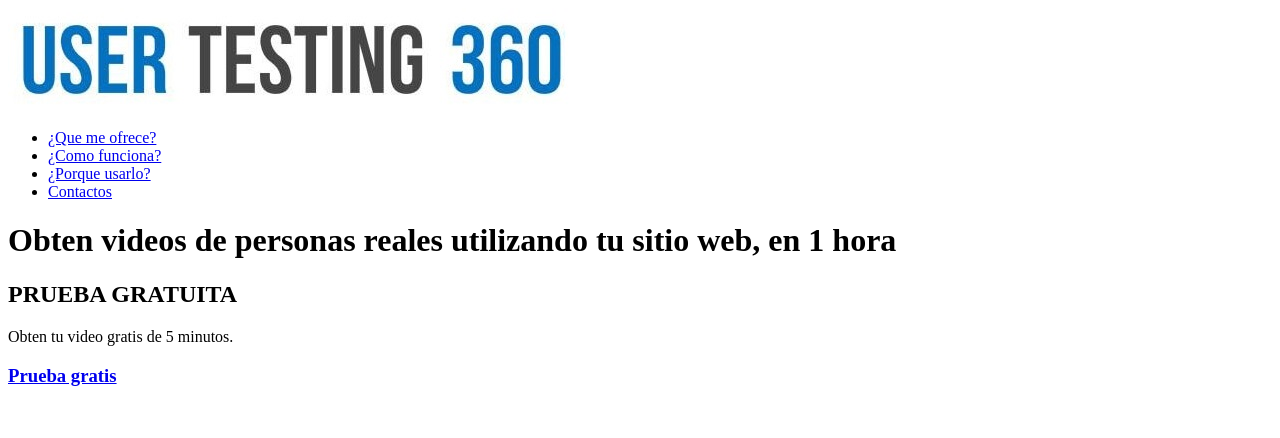
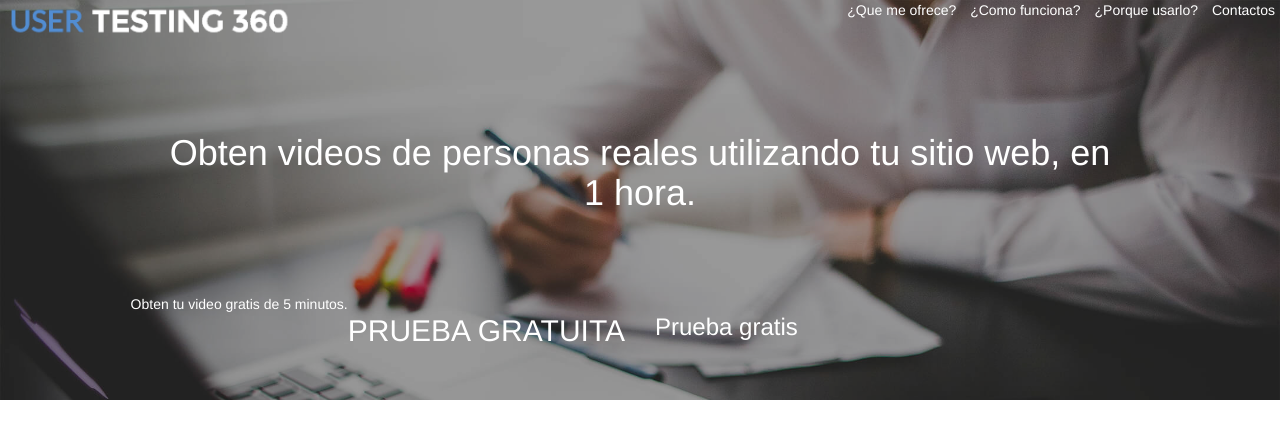
Before and after one commit to arabelia/testing, a plain HTML site: page index.html in a window 1280 px wide. Drawn offline with nearby package versions, Linux system fonts and the light colour scheme.

Commit message:
link de bootstrap corregidos

```diff
--- /dev/null
+++ b/css/main.scss
@@ -0,0 +1,17 @@
+$c-texto:#fff;
+
+body{text-align:center; margin:auto;}
+.contenedor{width:100%;}
+.esppacio{padding: 1em 0;}
+.capa-oscura{background:rgba(0,0,0,0.4);height: 100%;}
+
+header{
+	color:$c-texto;
+	height:400px;
+	background-image:url("../image/large.jpg");
+	background-size: cover;
+	background-repeat:no-repeat;
+	a{color:$c-texto;}
+	.boton a{padding: 0 2em 1em;border:1px solid #fff;border-radius:5px;}
+	h1{padding:2em 5em;}
+}
--- a/index.html
+++ b/index.html
@@ -5,36 +5,44 @@
     <meta http-equiv="X-UA-Compatible" content="IE=edge">
     <meta name="viewport" content="width=device-width, user-scalable=no, initial-scale=1.0, maximum-scale=1.0, minimum-scale=1.0">
     <title>testing</title>
-    <link rel="stylesheet" href="css/bootstrap.main.css">
+    <link rel="stylesheet" href="css/font-awesome.min.css">
     <link rel="stylesheet" href="css/icomoon.css">
+    <link rel="stylesheet" href="css/bootstrap.min.css">
+    <script type="text/javascript" src="js/jquery.easing.min.js"></script>
+    <script type="text/javascript" src="js/jquery.js"></script>
+    <script type="text/javascript" src="js/bootstrap.min.js"></script>
     <link rel="stylesheet" href="css/main.css">
-    <script src="js/bootstrap.min.js"></script>
-    <script src="js/jquery-1.2.3.min.js"></script>
   </head>
   <body>
     <div class="contenedor">
-      <div class="menu">
-        <div class="col-md-2 portada"><img src="image/logo-2.jpg" class="pull-left"></div>
-        <div class="col-md-8">
+      <header>
+        <div class="capa-oscura">
+          <div class="row espacio">
+            <div class="col-md-3 portada"><img src="image/user-r.png" class="pull-left img-responsive"></div>
+            <div class="col-md-9 menu espacio">
               <ul class="pull-right list-inline list-unstyled">
                 <li><a href="#">¿Que me ofrece?</a></li>
                 <li><a href="#">¿Como funciona?</a></li>
                 <li><a href="#">¿Porque usarlo?</a></li>
                 <li><a href="#">Contactos</a></li>
               </ul>
-          <div class="capa-oscura">
-            <h1>Obten videos de personas reales utilizando tu sitio web, en 1 hora</h1>
+            </div>
+          </div>
+          <div class="row">
+            <h1>Obten videos de personas reales utilizando tu sitio web, en 1 hora.</h1>
+          </div>
+          <div class="row">
             <div class="capa-celeste">
               <div class="col-sm-6">
-                <h2>PRUEBA GRATUITA</h2>
-                <p>Obten tu video gratis de 5 minutos.</p>
+                <h2 class="pull-right">PRUEBA GRATUITA</h2>
+                <p class="pull-right">Obten tu video gratis de 5 minutos.</p>
               </div>
-              <div class="col-sm-6"><a href="#">
+              <div class="col-sm-6"><a href="#" class="pull-left boton">
                   <h3>Prueba gratis</h3></a></div>
             </div>
           </div>
         </div>
-      </div>
+      </header>
     </div>
   </body>
 </html>
```
Also changed, not shown: css/main.css, 2 other files. Lines whose indentation alone changed are shown as unchanged.
